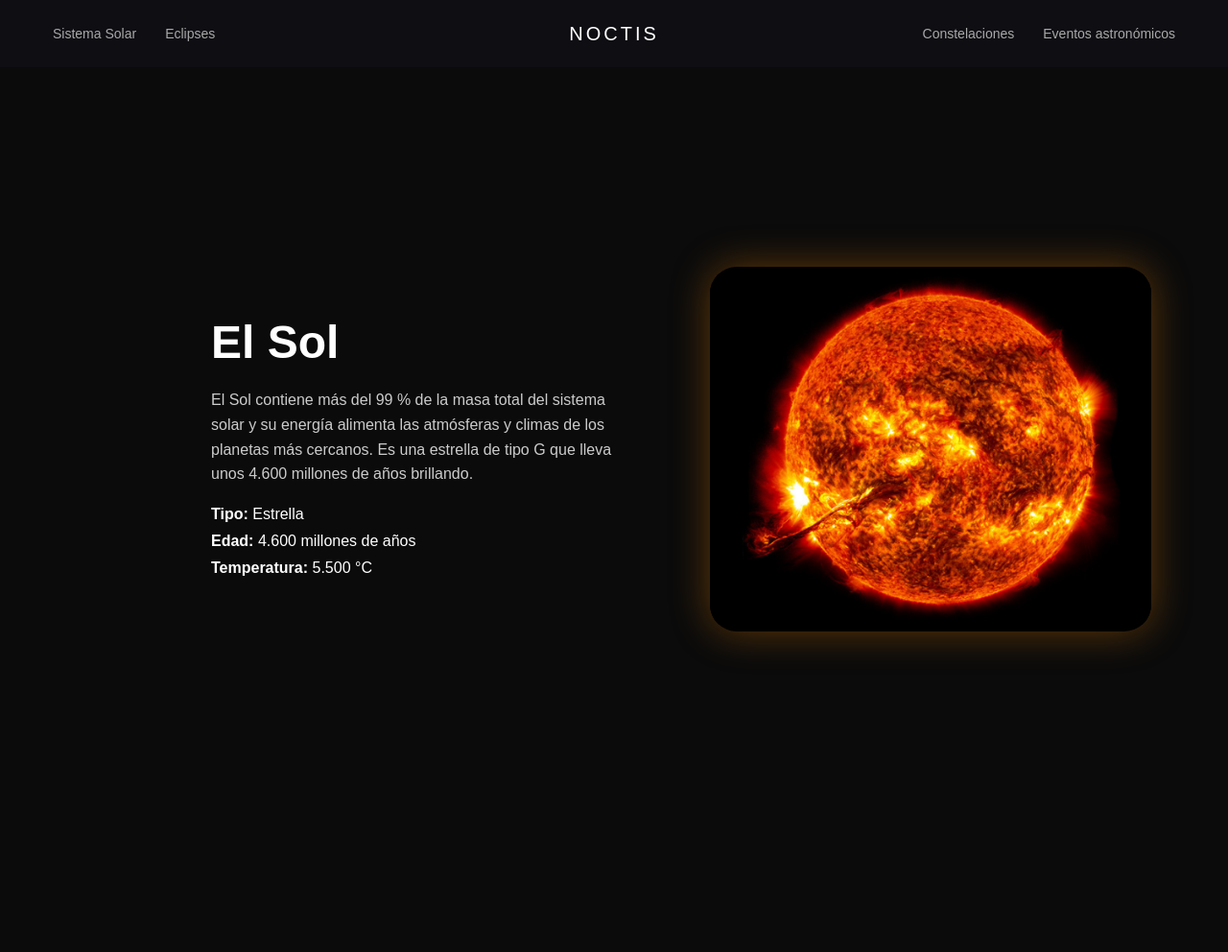
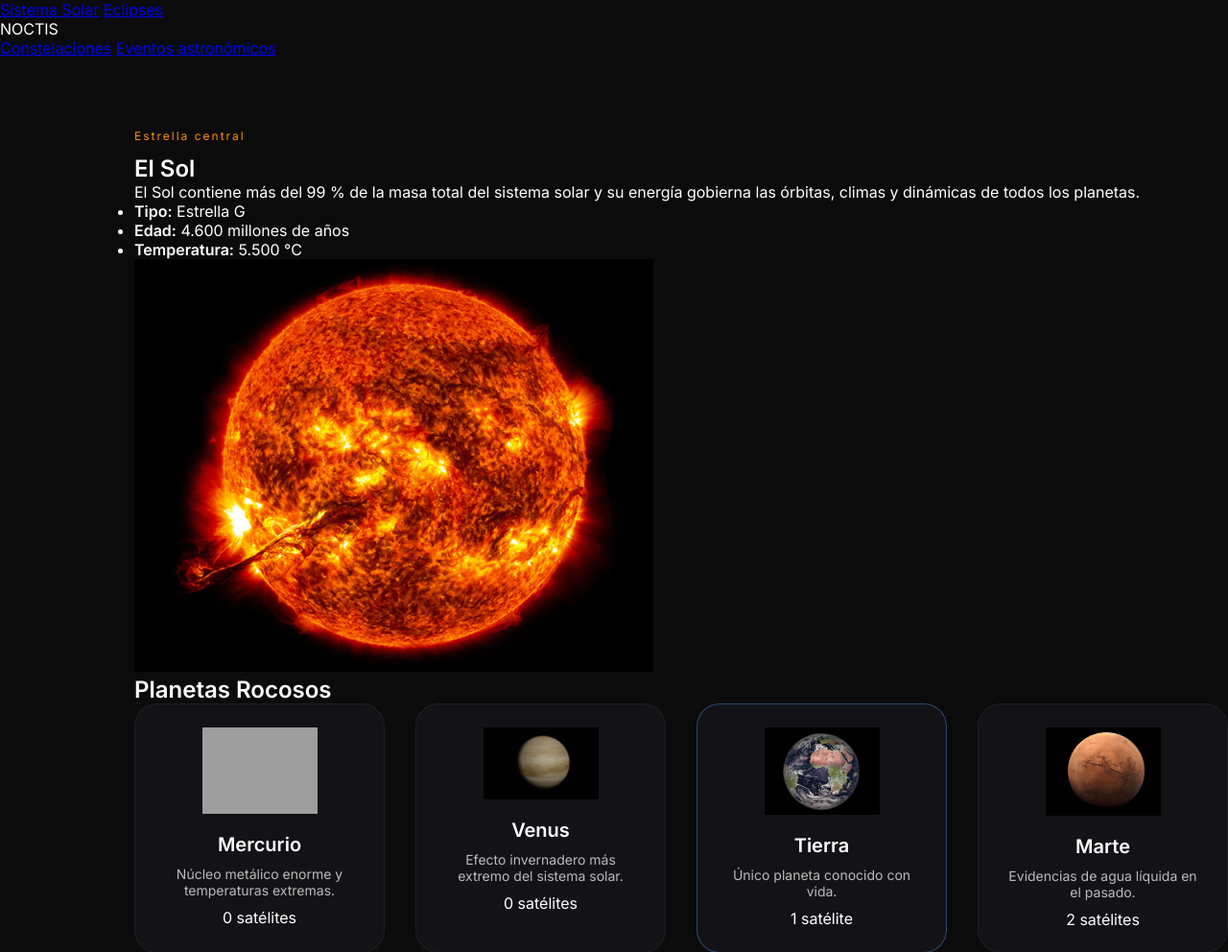
Before and after one commit to Salva-Bosch/NOCTIS-TFG, a PHP site: page /pages/app/noctis-lab/info.html in a window 1280 px wide. Shown: the top 992 px of the page at 96% size. Run offline with PHP 8.4, Linux system fonts and the light colour scheme; some libraries are stand-ins or nearby versions; grey boxes are pictures that could not be loaded.

Commit message:
cambios menores

```diff
--- a/css/pages/noctis-lab.css
+++ b/css/pages/noctis-lab.css
@@ -3,197 +3,139 @@
     margin: 0;
     padding: 0;
     box-sizing: border-box;
-    font-family: Arial, Helvetica, sans-serif;
 }
 
 body {
     background: #0b0b0b;
     color: white;
+    font-family: 'Inter', sans-serif;
 }
 
-/* =========================
-   NAV SUPERIOR
-========================= */
-.top-bar {
-    position: fixed;
-    top: 0;
-    width: 100%;
-    height: 70px;
-    background: rgba(15,15,20,0.9);
-    backdrop-filter: blur(10px);
-    display: flex;
-    align-items: center;
-    justify-content: center;
-    padding: 0 40px;
-    z-index: 100;
-}
-
-.top-nav {
-    position: absolute;
-    display: flex;
-    align-items: center;
-}
-
-.top-nav.left {
-    left: 40px;
-}
-
-.top-nav.right {
-    right: 40px;
-}
-
-.top-nav a {
-    color: #aaa;
-    text-decoration: none;
-    margin: 0 15px;
-    font-size: 14px;
-}
-
-.top-nav a:hover {
-    color: white;
-}
-
-.logo {
-    font-size: 20px;
-    letter-spacing: 3px;
-}
-
-/* =========================
-   NAV LATERAL (ICON DOCK)
-========================= */
-.side-menu {
-    position: fixed;
-    top: 100px;
-    left: 0;
-    width: 96px;
-    height: calc(100vh - 220px);
-    background: rgba(15,15,20,0.9);
-    backdrop-filter: blur(12px);
-    border-right: 1px solid rgba(255,255,255,0.05);
-    border-radius: 0 20px 20px 0;
-    display: flex;
-    justify-content: center;
-    z-index: 90;
-}
-
-.side-menu-content {
-    width: 100%;
-    display: flex;
-    flex-direction: column;
-    align-items: center;
-    justify-content: center;
-    gap: 18px;
-}
-
-/* ITEM ICONO */
-.side-item {
-    width: 56px;
-    height: 56px;
-    display: flex;
-    align-items: center;
-    justify-content: center;
-    border-radius: 16px;
-    transition: all 0.3s ease;
-}
-
-.side-item img {
-    width: 24px;
-    height: 24px;
-    opacity: 0.8;
-    transition: all 0.3s ease;
-}
-
-/* Hover */
-.side-item:hover {
-    background: rgba(255,140,0,0.15);
-}
-
-.side-item:hover img {
-    opacity: 1;
-    transform: scale(1.1);
-}
-
-/* Activo */
-.side-item.active {
-    background: linear-gradient(
-        135deg,
-        rgba(255,140,0,0.45),
-        rgba(255,140,0,0.15)
-    );
-    box-shadow:
-        inset 3px 0 0 #ff8c00,
-        0 0 18px rgba(255,140,0,0.35);
-}
-
-.side-item.active img {
-    opacity: 1;
-}
-
-/* Separadores */
-.divider {
-    width: 28px;
-    height: 1px;
-    background: rgba(255,255,255,0.12);
-}
-
-/* =========================
-   CONTENIDO PRINCIPAL
-========================= */
+/* CONTENIDO */
 .landing {
     margin-left: 140px;
     padding-top: 70px;
 }
 
-/* =========================
-   SECCIONES PLANETAS
-========================= */
-.planet-section {
-    min-height: 100vh;
-    display: flex;
+/* =====================
+   HERO SOL
+===================== */
+.hero-sol {
+    min-height: 80vh;
+    display: grid;
+    grid-template-columns: 1.2fr 1fr;
+    gap: 80px;
+    padding: 100px;
     align-items: center;
-    justify-content: space-between;
-    padding: 80px;
-    gap: 80px;
+    background: radial-gradient(circle, rgba(255,140,0,0.15), transparent 70%);
 }
 
-.reverse {
-    flex-direction: row-reverse;
+.hero-sol img {
+    width: 100%;
+    max-width: 420px;
+    justify-self: center;
 }
 
-.planet-info {
-    max-width: 450px;
-}
-
-.planet-info h2 {
-    font-size: 48px;
+.hero-info h1 {
+    font-family: 'Orbitron', sans-serif;
+    font-size: 56px;
     margin-bottom: 20px;
 }
 
-.planet-info p {
+.hero-info p {
     color: #ccc;
-    line-height: 1.6;
+    line-height: 1.7;
     margin-bottom: 20px;
 }
 
-.planet-info ul {
-    list-style: none;
+.label {
+    display: inline-block;
+    margin-bottom: 12px;
+    font-size: 12px;
+    letter-spacing: 2px;
+    color: #ff8c00;
 }
 
-.planet-info li {
+/* =====================
+   GRUPOS
+===================== */
+.group {
+    padding: 80px 100px;
+}
+
+.group h2 {
+    font-family: 'Orbitron', sans-serif;
+    font-size: 32px;
+    margin-bottom: 40px;
+    letter-spacing: 2px;
+}
+
+/* =====================
+   GRID PLANETAS
+===================== */
+.planet-grid {
+    display: grid;
+    grid-template-columns: repeat(auto-fit, minmax(220px, 1fr));
+    gap: 32px;
+}
+
+.planet-grid.small {
+    max-width: 400px;
+}
+
+.planet-card {
+    background: rgba(20,20,25,0.9);
+    border-radius: 24px;
+    padding: 24px;
+    text-align: center;
+    border: 1px solid rgba(255,255,255,0.05);
+}
+
+.planet-card img {
+    width: 120px;
+    margin-bottom: 16px;
+}
+
+.planet-card h3 {
+    font-size: 20px;
     margin-bottom: 10px;
 }
 
-/* IMÁGENES PLANETAS */
-.planet-image img {
-    width: 460px;
-    height: 380px;
-    border-radius: 28px;
-    object-fit: contain;
-    background: #000;
-    box-shadow: 0 0 40px rgba(255,140,0,0.35);
+.planet-card p {
+    color: #bbb;
+    font-size: 14px;
+    margin-bottom: 10px;
 }
 
-/* SCROLL */
-html {
-    scroll-behavior: smooth;
+.meta {
+    font-size: 12px;
+    color: #888;
 }
+
+/* VARIANTES */
+.planet-card.wide {
+    grid-column: span 2;
+}
+
+.planet-card.highlight {
+    border-color: rgba(80,150,255,0.4);
+}
+
+/* =====================
+   RESPONSIVE
+===================== */
+@media (max-width: 900px) {
+    .landing {
+        margin-left: 0;
+    }
+
+    .hero-sol {
+        grid-template-columns: 1fr;
+        padding: 60px 40px;
+        text-align: center;
+    }
+
+    .group {
+        padding: 60px 40px;
+    }
+}
--- a/pages/app/noctis-lab/info.html
+++ b/pages/app/noctis-lab/info.html
@@ -3,6 +3,12 @@
 <head>
     <meta charset="UTF-8">
     <title>NOCTIS · Sistema Solar</title>
+
+    <!-- FUENTES -->
+    <link rel="preconnect" href="https://fonts.googleapis.com">
+    <link rel="preconnect" href="https://fonts.gstatic.com" crossorigin>
+    <link href="https://fonts.googleapis.com/css2?family=Inter:wght@300;400;600&family=Orbitron:wght@400;600&display=swap" rel="stylesheet">
+
     <link rel="stylesheet" href="../../../css/pages/noctis-lab.css">
     <link rel="stylesheet" href="../../../css/components/navbar.css">
 </head>
@@ -23,185 +29,154 @@
     </nav>
 </header>
 
-<!-- NAV LATERAL -->
-
-
 <!-- CONTENIDO -->
 <main class="landing">
 
-<section id="sol" class="planet-section">
-    <div class="planet-info">
-        <h2>El Sol</h2>
+<!-- =====================
+     EL SOL (PRIORIDAD)
+===================== -->
+<section id="sol" class="sun-section">
+    <div class="sun-info">
+        <span class="label">Estrella central</span>
+        <h1>El Sol</h1>
         <p>
-            El Sol contiene más del 99 % de la masa total del sistema solar y su energía alimenta las atmósferas y climas de los planetas más cercanos.
-            Es una estrella de tipo G que lleva unos 4.600 millones de años brillando.
+            El Sol contiene más del 99 % de la masa total del sistema solar y su energía
+            gobierna las órbitas, climas y dinámicas de todos los planetas.
         </p>
         <ul>
-            <li><strong>Tipo:</strong> Estrella</li>
+            <li><strong>Tipo:</strong> Estrella G</li>
             <li><strong>Edad:</strong> 4.600 millones de años</li>
             <li><strong>Temperatura:</strong> 5.500 °C</li>
         </ul>
     </div>
-    <div class="planet-image">
-        <img src="../../../assets/noctislab/planetas/image 11 (1).png">
+
+    <div class="sun-image">
+        <img src="../../../assets/noctislab/planetas/image 11 (1).png" alt="El Sol">
     </div>
 </section>
 
-<section id="mercurio" class="planet-section reverse">
-    <div class="planet-image">
-        <img src="../../../assets/noctislab/planetas/image 12.png ">
-    </div>
-    <div class="planet-info">
-        <h2>Mercurio</h2>
-        <p>
-            Mercurio tiene un núcleo metálico enorme que ocupa la mayor parte de su volumen, lo que lo hace muy denso.
-            No tiene atmósfera significativa, por lo que su superficie sufre extremos térmicos entre el día y la noche.
-        </p>
-        <ul>
-            <li><strong>Distancia:</strong> 57,9 millones km</li>
-            <li><strong>Día:</strong> 59 días</li>
-            <li><strong>Satélites:</strong> 0</li>
-        </ul>
+<!-- =====================
+     PLANETAS ROCOSOS
+===================== -->
+<section class="planet-group" id="rocosos">
+    <h2>Planetas Rocosos</h2>
+
+    <div class="planet-grid">
+
+        <article class="planet-card">
+            <img src="../../../assets/noctislab/planetas/image 12.png" alt="Mercurio">
+            <div class="planet-overlay">
+                <h3>Mercurio</h3>
+                <p>Núcleo metálico enorme y temperaturas extremas.</p>
+                <span>0 satélites</span>
+            </div>
+        </article>
+
+        <article class="planet-card">
+            <img src="../../../assets/noctislab/planetas/venus 1.png" alt="Venus">
+            <div class="planet-overlay">
+                <h3>Venus</h3>
+                <p>Efecto invernadero más extremo del sistema solar.</p>
+                <span>0 satélites</span>
+            </div>
+        </article>
+
+        <article class="planet-card highlight">
+            <img src="../../../assets/noctislab/planetas/image 13.png" alt="Tierra">
+            <div class="planet-overlay">
+                <h3>Tierra</h3>
+                <p>Único planeta conocido con vida.</p>
+                <span>1 satélite</span>
+            </div>
+        </article>
+
+        <article class="planet-card">
+            <img src="../../../assets/noctislab/planetas/image 14.png" alt="Marte">
+            <div class="planet-overlay">
+                <h3>Marte</h3>
+                <p>Evidencias de agua líquida en el pasado.</p>
+                <span>2 satélites</span>
+            </div>
+        </article>
+
     </div>
 </section>
 
-<section id="venus" class="planet-section">
-    <div class="planet-info">
-        <h2>Venus</h2>
-        <p>
-            Venus está envuelto en una atmósfera densa rica en dióxido de carbono, con nubes de ácido sulfúrico que provocan un efecto invernadero extremo.
-            Su superficie es más caliente que la de Mercurio, a pesar de estar más lejos del Sol.
-        </p>
-        <ul>
-            <li><strong>Temperatura:</strong> 470 °C</li>
-            <li><strong>Satélites:</strong> 0</li>
-        </ul>
-    </div>
-    <div class="planet-image">
-        <img src="../../../assets/noctislab/planetas/venus 1.png ">
+<!-- =====================
+     PLANETAS GASEOSOS
+===================== -->
+<section class="planet-group" id="gaseosos">
+    <h2>Gigantes Gaseosos y Helados</h2>
+
+    <div class="planet-grid">
+
+        <article class="planet-card large">
+            <img src="../../../assets/noctislab/planetas/jupiter 1.png" alt="Júpiter">
+            <div class="planet-overlay">
+                <h3>Júpiter</h3>
+                <p>El planeta más masivo del sistema solar.</p>
+                <span>95+ satélites</span>
+            </div>
+        </article>
+
+        <article class="planet-card large">
+            <img src="../../../assets/noctislab/planetas/image 17.png" alt="Saturno">
+            <div class="planet-overlay">
+                <h3>Saturno</h3>
+                <p>Famoso por su sistema de anillos.</p>
+                <span>83+ satélites</span>
+            </div>
+        </article>
+
+        <article class="planet-card">
+            <img src="../../../assets/noctislab/planetas/urano 1.png" alt="Urano">
+            <div class="planet-overlay">
+                <h3>Urano</h3>
+                <p>Gigante helado con eje inclinado.</p>
+            </div>
+        </article>
+
+        <article class="planet-card">
+            <img src="../../../assets/noctislab/planetas/neptuno 1.png" alt="Neptuno">
+            <div class="planet-overlay">
+                <h3>Neptuno</h3>
+                <p>Vientos más rápidos del sistema solar.</p>
+            </div>
+        </article>
+
     </div>
 </section>
 
-<section id="tierra" class="planet-section reverse">
-    <div class="planet-image">
-        <img src="../../../assets/noctislab/planetas/image 13.png ">
-    </div>
-    <div class="planet-info">
-        <h2>Tierra</h2>
-        <p>
-            La Tierra es única por tener agua líquida estable en su superficie y una atmósfera que protege la vida.
-            Está en la zona habitable del sistema solar, donde el agua puede existir en estado líquido.
-        </p>
-        <ul>
-            <li><strong>Distancia:</strong> 149,6 millones km</li>
-            <li><strong>Satélites:</strong> 1 (Luna)</li>
-        </ul>
+<!-- =====================
+     PLANETA ENANO
+===================== -->
+<section class="planet-group" id="enanos">
+    <h2>Planetas Enanos</h2>
+
+    <div class="planet-grid small">
+
+        <article class="planet-card">
+            <img src="../../../assets/noctislab/planetas/image 21.png" alt="Plutón">
+            <div class="planet-overlay">
+                <h3>Plutón</h3>
+                <p>Mundo helado con actividad geológica.</p>
+            </div>
+        </article>
+
     </div>
 </section>
 
-<section id="marte" class="planet-section">
-    <div class="planet-info">
-        <h2>Marte</h2>
-        <p>
-            Marte tiene la montaña volcánica más alta del sistema solar, Olympus Mons, y evidencia de antiguos ríos y lagos, lo que sugiere que pudo haber tenido agua líquida en el pasado.
-            Su fina atmósfera no retiene bien el calor.
-        </p>
-        <ul>
-            <li><strong>Satélites:</strong> 2</li>
-        </ul>
-    </div>
-    <div class="planet-image">
-        <img src="../../../assets/noctislab/planetas/image 14.png ">
-    </div>
-</section>
+</main>
 
-<section id="jupiter" class="planet-section reverse">
-    <div class="planet-image">
-        <img src="../../../assets/noctislab/planetas/jupiter 1.png ">
-    </div>
-    <div class="planet-info">
-        <h2>Júpiter</h2>
-        <p>
-            Júpiter es tan masivo que posee una gran influencia gravitacional sobre asteroides y cometas.
-            Su famosa Gran Mancha Roja es una tormenta más grande que la Tierra que ha durado siglos.
-        </p>
-        <ul>
-            <li><strong>Satélites:</strong> 95+</li>
-        </ul>
-    </div>
-</section>
-
-<section id="saturno" class="planet-section">
-    <div class="planet-info">
-        <h2>Saturno</h2>
-        <p>
-            Saturno es famoso por su sistema de anillos brillantes y complejos, hechos de hielo y roca.
-            Además de esto, tiene docenas de lunas interesantes, como Titán, que posee una atmósfera densa.
-        </p>
-        <ul>
-            <li><strong>Satélites:</strong> 83+</li>
-        </ul>
-    </div>
-    <div class="planet-image">
-        <img src="../../../assets/noctislab/planetas/image 17.png ">
-    </div>
-</section>
-
-<section id="urano" class="planet-section reverse">
-    <div class="planet-image">
-        <img src="../../../assets/noctislab/planetas/urano 1.png ">
-    </div>
-    <div class="planet-info">
-        <h2>Urano</h2>
-        <p>
-            Urano gira de lado, con su eje casi paralelo al plano de su órbita, lo que provoca estaciones extremas que duran décadas.
-            Es un gigante helado, con una atmósfera rica en metano que le da su color azul verdoso
-        </p>
-        <ul>
-            <li><strong>Temperatura:</strong> -224 °C</li>
-        </ul>
-    </div>
-</section>
-
-<section id="neptuno" class="planet-section">
-    <div class="planet-info">
-        <h2>Neptuno</h2>
-        <p>
-            Neptuno es conocido por tener los vientos más rápidos del sistema solar, con velocidades que pueden superar los 2 000 km/h.
-            Es un gigante helado con una composición rica en elementos volátiles.
-        </p>
-        <ul>
-            <li><strong>Vientos:</strong> 2.000 km/h</li>
-        </ul>
-    </div>
-    <div class="planet-image">
-        <img src="../../../assets/noctislab/planetas/neptuno 1.png ">
-    </div>
-</section>
-
-<section id="pluton" class="planet-section reverse">
-    <div class="planet-image">
-        <img src="../../../assets/noctislab/planetas/image 21.png">
-    </div>
-    <div class="planet-info">
-        <h2>Plutón</h2>
-        <p>
-            Aunque ya no se considera un planeta principal, Plutón es un mundo complejo con hielo de nitrógeno y metano.
-            Misiones como New Horizons han mostrado que puede tener características geológicas activas.
-        </p>
-        <ul>
-            <li><strong>Tipo:</strong> Planeta enano</li>
-        </ul>
-    </div>
-</section>
-</main>
 <script type="module">
-    import{loadSideNav} from"../../../js/core/loadSideNav.js";
-    import{requireSession} from "../../../js/guards/sessionGuard.js";
+    import { loadSideNav } from "../../../js/core/loadSideNav.js";
+    import { requireSession } from "../../../js/guards/sessionGuard.js";
 
     await requireSession();
     await loadSideNav();
 </script>
+
 <script src="../../../js/pages/noctislab.js"></script>
+
 </body>
 </html>
```
